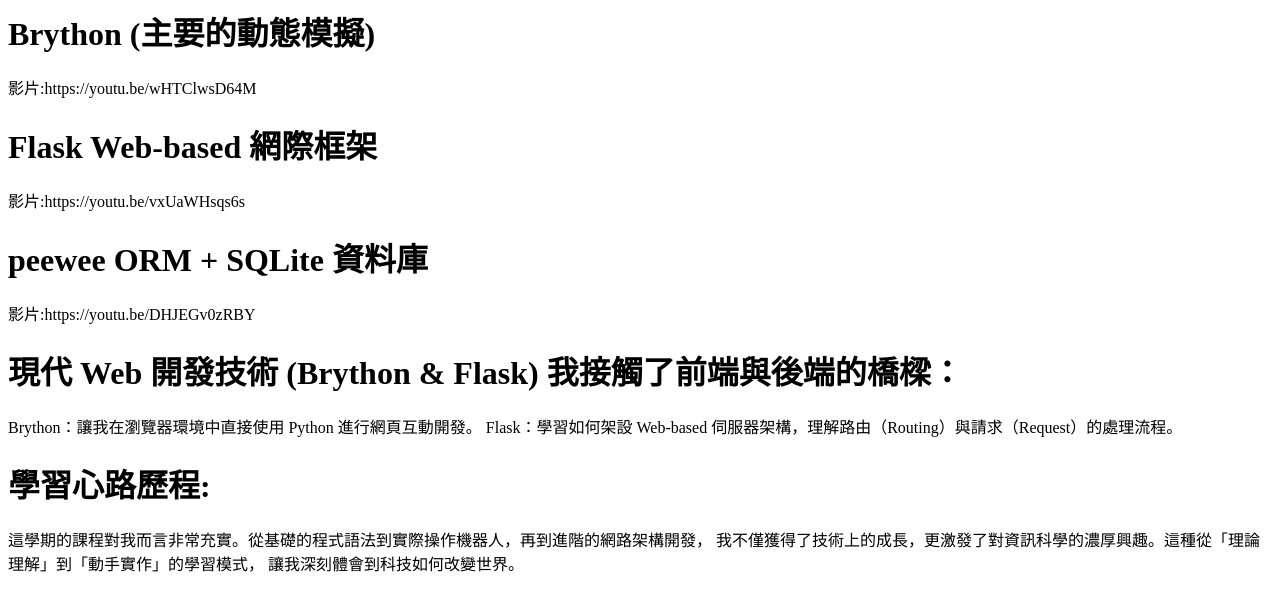
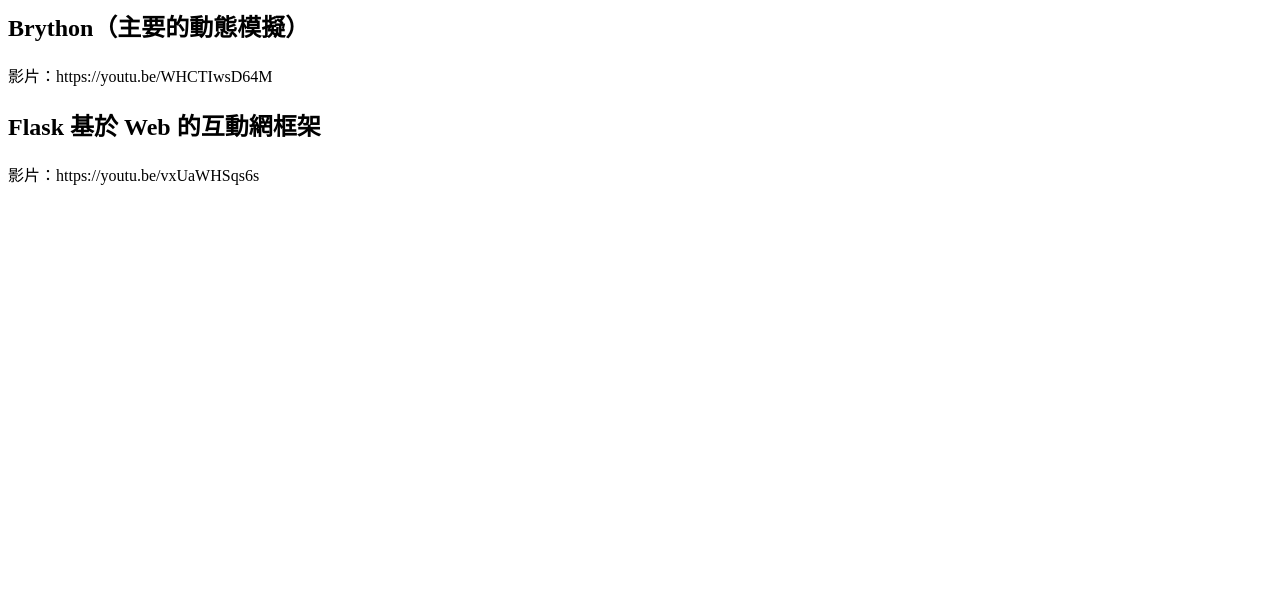
Before and after one commit to nwp5083-netizen/Final-video, a plain HTML site: page index.html in a window 1280 px wide. Drawn offline with Linux system fonts and the light colour scheme.

Commit message:
Refactor index.html with new content sections
Updated content structure and added video links for Brython and Flask sections.

```diff
--- a/index.html
+++ b/index.html
@@ -1,12 +1,10 @@
-<h1>Brython (主要的動態模擬)</h1>
-影片:https://youtu.be/wHTClwsD64M
-<h1>Flask Web-based 網際框架</h1>
-影片:https://youtu.be/vxUaWHsqs6s
-<h1>peewee ORM + SQLite 資料庫</h1>
-影片:https://youtu.be/DHJEGv0zRBY
-<h1>  現代 Web 開發技術 (Brython & Flask) 我接觸了前端與後端的橋樑：</h1>
-Brython：讓我在瀏覽器環境中直接使用 Python 進行網頁互動開發。
-Flask：學習如何架設 Web-based 伺服器架構，理解路由（Routing）與請求（Request）的處理流程。
-<h1> 學習心路歷程:</h1>這學期的課程對我而言非常充實。從基礎的程式語法到實際操作機器人，再到進階的網路架構開發，
-  我不僅獲得了技術上的成長，更激發了對資訊科學的濃厚興趣。這種從「理論理解」到「動手實作」的學習模式，
-  讓我深刻體會到科技如何改變世界。
+<div class="reveal">
+  <div class="slides">
+<section>
+  <h1>Brython（主要的動態模擬）</h1>
+  <p>影片：https://youtu.be/WHCTIwsD64M</p>
+</section>
+<section>
+  <h1>Flask 基於 Web 的互動網框架</h1>
+  <p>影片：https://youtu.be/vxUaWHSqs6s</p>
+</section>
```
